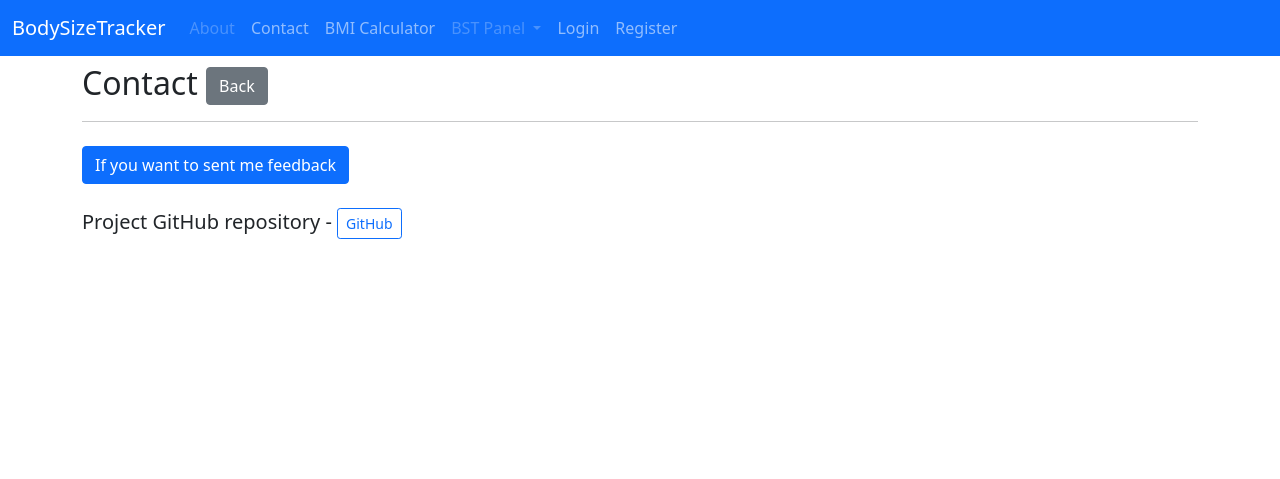
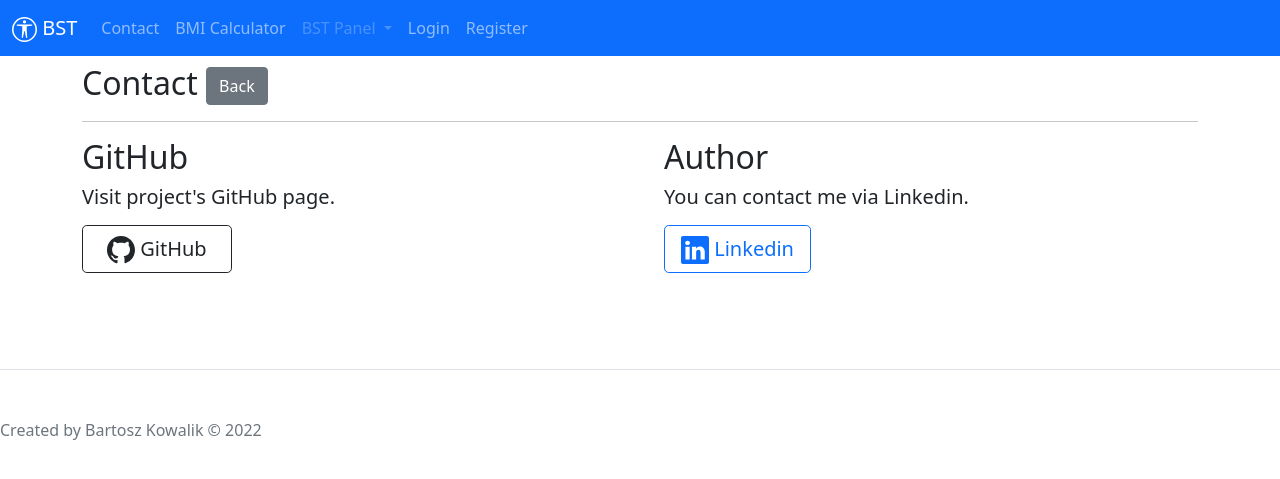
Before and after one commit to Twarzy/body_tracker, a Django app: page /contact/ in a window 1280 px wide. Shown: the top 479 px of the page. Run offline with Django 3.2, Linux system fonts and the light colour scheme; some libraries are stand-ins or nearby versions.

Commit message:
Home page changes

```diff
--- a/bst/templates/bst/base.html
+++ b/bst/templates/bst/base.html
@@ -20,17 +20,20 @@
         <header class="site-header">
         <nav class="navbar navbar-expand-lg navbar-dark bg-primary">
             <div class="container-fluid">
-                <a class="navbar-brand" href="{% url 'home' %}">BodySizeTracker</a>
+                <a class="navbar-brand" href="{% url 'home' %}">
+                  <svg xmlns="http://www.w3.org/2000/svg" width="25" height="25" fill="currentColor" class="bi bi-universal-access-circle" viewBox="0 0 16 16">
+                    <path d="M8 4.143A1.071 1.071 0 1 0 8 2a1.071 1.071 0 0 0 0 2.143Zm-4.668 1.47 3.24.316v2.5l-.323 4.585A.383.383 0 0 0 7 13.14l.826-4.017c.045-.18.301-.18.346 0L9 13.139a.383.383 0 0 0 .752-.125L9.43 8.43v-2.5l3.239-.316a.38.38 0 0 0-.047-.756H3.379a.38.38 0 0 0-.047.756Z"/>
+                    <path d="M8 0a8 8 0 1 0 0 16A8 8 0 0 0 8 0ZM1 8a7 7 0 1 1 14 0A7 7 0 0 1 1 8Z"/>
+                  </svg>
+                    BST
+                </a>
                 <button class="navbar-toggler" type="button" data-bs-toggle="collapse" data-bs-target="#navbarNavDropdown" aria-controls="navbarNavDropdown" aria-expanded="false" aria-label="Toggle navigation">
                     <span class="navbar-toggler-icon"></span>
                 </button>
                 <div class="collapse navbar-collapse" id="navbarNavDropdown">
                     <ul class="navbar-nav">
                         <li class="nav-item">
-                          <a class="nav-link disabled" href="#">About</a>
-                        </li>
-                        <li class="nav-item">
-                          <a class="nav-link" href="{% url "contact" %}">Contact</a>
+                          <a class="nav-link" href="{% url 'contact' %}">Contact</a>
                         </li>
                         <li class="nav-item">
                           <a class="nav-link" href="{% url 'bmi' %}">BMI Calculator</a>
@@ -43,7 +46,7 @@
                             <li><a class="dropdown-item" href="{% url 'dashboard' %}">Dashboard</a></li>
                             <li><hr class="dropdown-divider"></li>
                             <li><a class="dropdown-item" href="{% url 'dashboard-all' user %}">History</a></li>
-                            <li><a class="dropdown-item" href="#">Nothing</a></li>
+                            <li><a class="dropdown-item disabled" href="#">Place holder</a></li>
                           </ul>
                         </li>
                         {% if user.is_authenticated %}
@@ -55,7 +58,7 @@
                             <li><a class="dropdown-item" href="{% url 'profile' %}">Profile</a></li>
                             <li><hr class="dropdown-divider"></li>
                             <li><a class="dropdown-item" href="{% url 'logout' %}">Logout</a></li>
-                            <li><a class="dropdown-item" href="#">Nothing</a></li>
+                            <li><a class="dropdown-item disabled" href="#">Place holder</a></li>
                            </ul>
                         </li>
 
@@ -95,6 +98,9 @@
 
             </div>
         </main>
+        <footer class="pt-5 my-5 text-muted border-top">
+          Created by Bartosz Kowalik &copy; 2022
+        </footer>
 
         <!-- Option 1: Bootstrap Bundle with Popper -->
         <script src="https://cdn.jsdelivr.net/npm/bootstrap@5.0.0-beta3/dist/js/bootstrap.bundle.min.js" integrity="sha384-JEW9xMcG8R+pH31jmWH6WWP0WintQrMb4s7ZOdauHnUtxwoG2vI5DkLtS3qm9Ekf" crossorigin="anonymous"></script>
--- a/bst/templates/bst/contact.html
+++ b/bst/templates/bst/contact.html
@@ -11,20 +11,33 @@
     </h2>
   </div>
  <hr>
- <div class="form-group mt-4">
-    <a class="btn btn-primary" data-bs-toggle="collapse" href="#collapseExample" role="button" aria-expanded="false" aria-controls="collapseExample">
-       If you want to sent me feedback
-    </a>
-    <div class="collapse" id="collapseExample">
-      <div class="card card-body">
-        twarzowiec12@o2.pl
+
+ <div class="row g-5">
+  <div class="col-md-6">
+    <h2>GitHub</h2>
+    <p>Visit project's GitHub page.</p>
+    <div class="mb-5">
+        <a href="https://github.com/Twarzy/body_tracker" class="btn btn-outline-dark btn-lg px-4">
+        <svg xmlns="http://www.w3.org/2000/svg" width="28" height="28" fill="currentColor" class="bi bi-github" viewBox="0 0 16 16">
+            <path d="M8 0C3.58 0 0 3.58 0 8c0 3.54 2.29 6.53 5.47 7.59.4.07.55-.17.55-.38 0-.19-.01-.82-.01-1.49-2.01.37-2.53-.49-2.69-.94-.09-.23-.48-.94-.82-1.13-.28-.15-.68-.52-.01-.53.63-.01 1.08.58 1.23.82.72 1.21 1.87.87 2.33.66.07-.52.28-.87.51-1.07-1.78-.2-3.64-.89-3.64-3.95 0-.87.31-1.59.82-2.15-.08-.2-.36-1.02.08-2.12 0 0 .67-.21 2.2.82.64-.18 1.32-.27 2-.27.68 0 1.36.09 2 .27 1.53-1.04 2.2-.82 2.2-.82.44 1.1.16 1.92.08 2.12.51.56.82 1.27.82 2.15 0 3.07-1.87 3.75-3.65 3.95.29.25.54.73.54 1.48 0 1.07-.01 1.93-.01 2.2 0 .21.15.46.55.38A8.012 8.012 0 0 0 16 8c0-4.42-3.58-8-8-8z"/>
+          </svg>
+          GitHub
+         </a>
+    </div>
+  </div>
+
+  <div class="col-md-6">
+    <h2>Author</h2>
+    <p>You can contact me via Linkedin.</p>
+      <div class="mb-4">
+        <a href="https://www.linkedin.com/in/bartosz-kowalik-5756ba1b3" class="btn btn-outline-primary btn-lg px-3">
+          <svg xmlns="http://www.w3.org/2000/svg" width="28" height="28" fill="currentColor" class="bi bi-linkedin" viewBox="0 0 16 16">
+            <path d="M0 1.146C0 .513.526 0 1.175 0h13.65C15.474 0 16 .513 16 1.146v13.708c0 .633-.526 1.146-1.175 1.146H1.175C.526 16 0 15.487 0 14.854V1.146zm4.943 12.248V6.169H2.542v7.225h2.401zm-1.2-8.212c.837 0 1.358-.554 1.358-1.248-.015-.709-.52-1.248-1.342-1.248-.822 0-1.359.54-1.359 1.248 0 .694.521 1.248 1.327 1.248h.016zm4.908 8.212V9.359c0-.216.016-.432.08-.586.173-.431.568-.878 1.232-.878.869 0 1.216.662 1.216 1.634v3.865h2.401V9.25c0-2.22-1.184-3.252-2.764-3.252-1.274 0-1.845.7-2.165 1.193v.025h-.016a5.54 5.54 0 0 1 .016-.025V6.169h-2.4c.03.678 0 7.225 0 7.225h2.4z"/>
+          </svg>
+          Linkedin
+         </a>
       </div>
-    </div>
-    <p class="mt-4">
-     Project GitHub repository -
-      <a class="btn btn-outline-primary btn-sm" href="https://github.com/Twarzy/body_tracker" target="_blank">GitHub</a>
-    </p>
- </div>
+   </div>
 </div>
 
 {% endblock %}
--- a/users/templates/users/logout.html
+++ b/users/templates/users/logout.html
@@ -1,7 +1,7 @@
 {% extends 'bst/base.html' %}
 {% block content %}
-    <h2 class="mt-2"> You have been logged out</h2>
+    <h2 class="mt-2"> You have been logged out.</h2>
     <div>
-       <a href="{% url 'login' %}">Log In Again</a>
+       <a href="{% url 'login' %}">Log in again</a> or go to <a href="{% url 'home' %}">home page</a>
     </div>
 {% endblock %}
```
Also changed, not shown: bst/templates/bst/home.html (+13 -10 lines).
